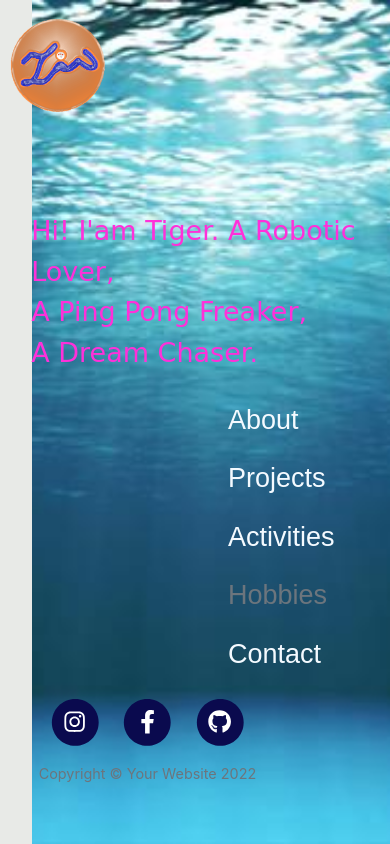
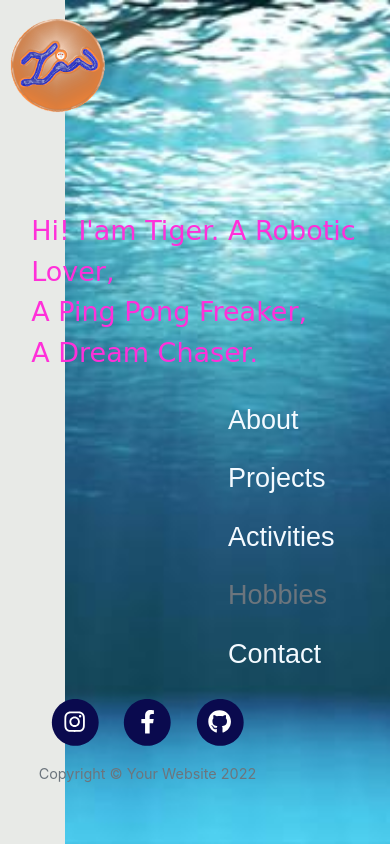
Before and after one commit to TigerWuu/tigerwuu.github.io, a PHP site: page / in a window 390 px wide. Run offline with PHP 8.4, Linux system fonts and the light colour scheme; some libraries are stand-ins or nearby versions; some web fonts are replaced.

Commit message:
mod cell layout home

```diff
--- a/index.html
+++ b/index.html
@@ -30,10 +30,10 @@
              A Dream Chaser.<br>
           </p>
         </div>
-        <div class="col-1 col-md-4 intro">
+        <div class="col-2 col-md-4 intro">
 
         </div>
-        <div class="col-11 col-md-8 content-background ">
+        <div class="col-10 col-md-8 content-background ">
           <nav id="navbar-content" class="navbar navbar-light flex-column animate__animated animate__fadeIn outline">
             <nav class="nav nav-pills flex-column">
               <a class="nav-link about-hover" href="about.html">About</a>
--- a/styles/home.css
+++ b/styles/home.css
@@ -27,10 +27,6 @@ nav a{
   z-index: 5;
 }
 
-.my-img{
-  width: 50%;
-  height: 50%;
-}
 @media(max-width : 576px) {
   .hello{
     position: absolute;
```
